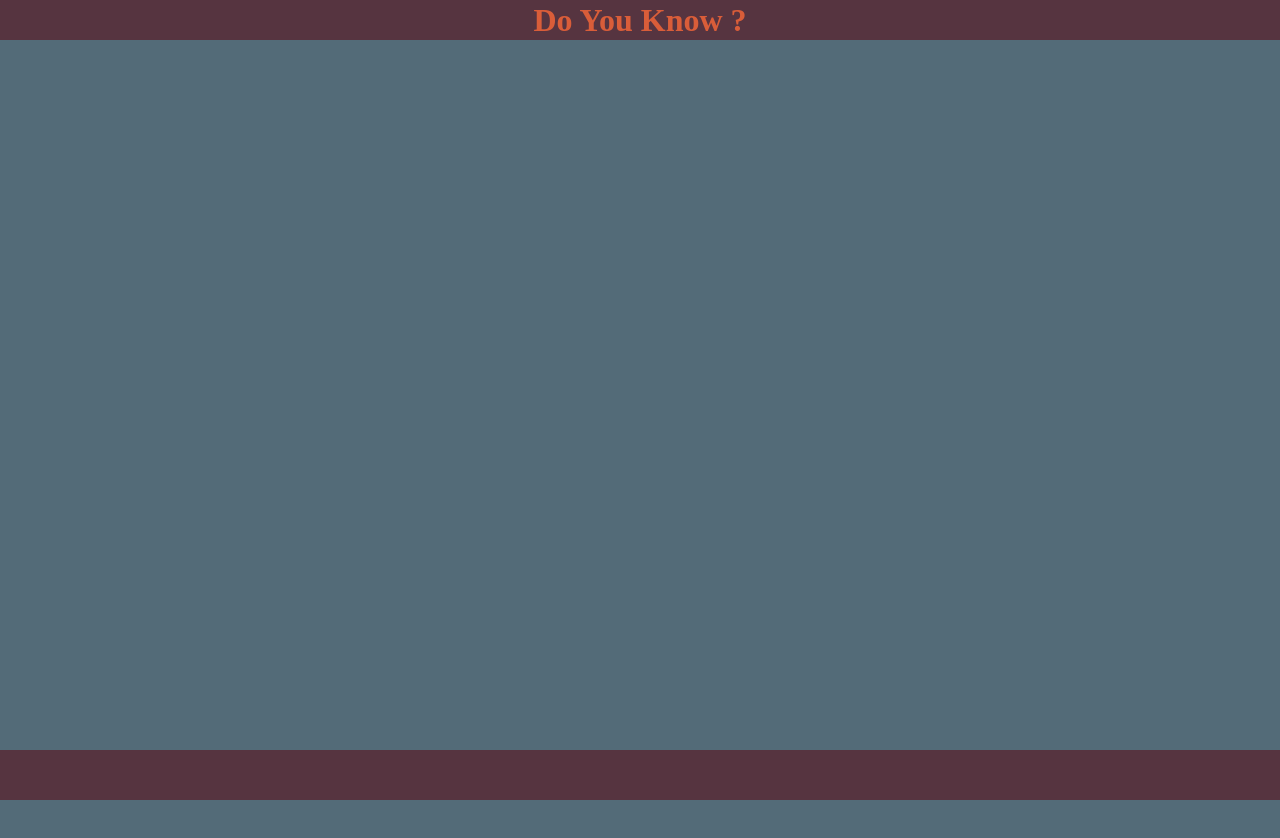
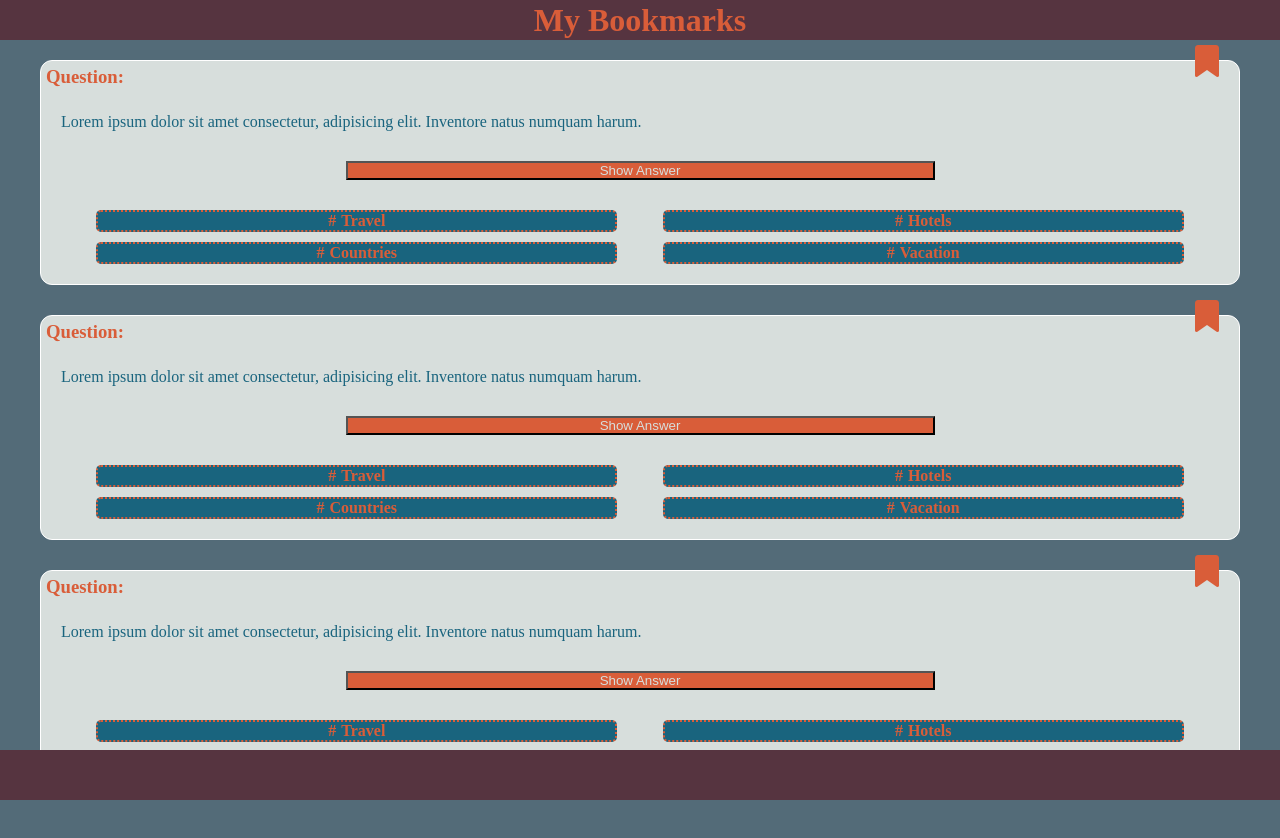
Before and after one commit to tsimvris/DoYouKnow, a plain HTML site: page Pages/bookmark.html in a window 1280 px wide. Before the commit the page ends 800 px from the top, so only its background shows below. Drawn offline with Linux system fonts and the light colour scheme.

```diff
--- a/CSS-Components/card.css
+++ b/CSS-Components/card.css
@@ -39,6 +39,7 @@
   background-color: var(--icons-button-color);
   color: var(--generic-color);
 }
+
 .tags {
   margin: 20px;
   display: flex;
--- /dev/null
+++ b/CSS-Components/new-question.css
@@ -0,0 +1 @@
+@import "../style.css";
--- a/Pages/bookmark.html
+++ b/Pages/bookmark.html
@@ -14,8 +14,60 @@
 
 <body>
     <header>
-        <h1>Do You Know ?</h1>
+        <h1>My Bookmarks</h1>
     </header>
+    <main>
+        <div class="card">
+
+            <div class="card-top">
+                <h3>Question:</h3>
+                <a href=""><i class="fa-solid fa-bookmark fa-2xl"></i></a>
+            </div>
+            <p>Lorem ipsum dolor sit amet consectetur, adipisicing elit. Inventore natus numquam harum.</p>
+            <div class="button-container"><button class="answer show-answer hide-answer"><span id="answerplace">Show
+                        Answer</span></button></div>
+            <div class="tags">
+                <span>Travel</span>
+                <span>Hotels</span>
+                <span>Countries</span>
+                <span>Vacation</span>
+            </div>
+        </div>
+        <div class="card">
+
+            <div class="card-top">
+                <h3>Question:</h3>
+                <a href=""><i class="fa-solid fa-bookmark fa-2xl"></i></a>
+            </div>
+            <p>Lorem ipsum dolor sit amet consectetur, adipisicing elit. Inventore natus numquam harum.</p>
+            <div class="button-container"><button class="answer show-answer hide-answer">Show Answer</button></div>
+            <div class="tags">
+                <span>Travel</span>
+                <span>Hotels</span>
+                <span>Countries</span>
+                <span>Vacation</span>
+            </div>
+        </div>
+        <div class="card">
+
+            <div class="card-top">
+                <h3>Question:</h3>
+                <a href=""><i class="fa-solid fa-bookmark fa-2xl"></i></a>
+            </div>
+            <p>Lorem ipsum dolor sit amet consectetur, adipisicing elit. Inventore natus numquam harum.</p>
+            <div class="button-container"><button class="answer show-answer hide-answer">Show Answer</button></div>
+            <div class="tags">
+                <span>Travel</span>
+                <span>Hotels</span>
+                <span>Countries</span>
+                <span>Vacation</span>
+            </div>
+        </div>
+
+
+
+
+    </main>
     <footer>
 
         <a href="../index.html"><i class="gg-home"></i></a>
--- a/style.css
+++ b/style.css
@@ -1,5 +1,5 @@
 @import "./preset.css";
 @import "./CSS-Components/header.css";
 @import "./CSS-Components/card.css";
-
 @import "./CSS-Components/footer.css";
+@import "./CSS-Components/new-question.css";
```
Also changed, not shown: Pages/newquestion.html (+16 -1 lines), Pages/profile.html (+1 -1 lines), index.html (+2 -1 lines), CSS-Components/bookmark.css (added), CSS-Components/bookmark/bookmark.css (deleted), CSS-Components/new-question/new-question.css (deleted), CSS-Components/profile.css (added), CSS-Components/profile/profile.css (deleted).
